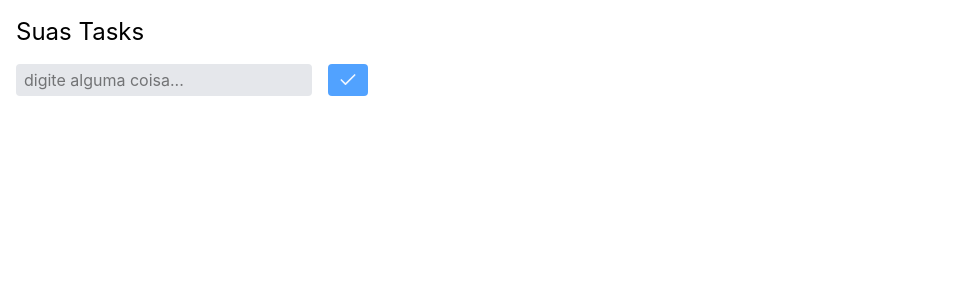
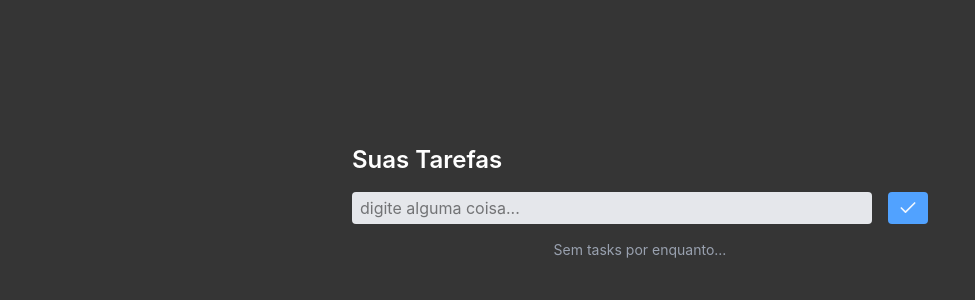
Before and after one commit to MarcioFilhoDev/suas-tasks, a React (Vite) app: page / in a window 1280 px wide. Shown: the top 300 px of the page, without its empty margins (0-975 px from the left). Built offline with nearby package versions, Linux system fonts and the light colour scheme.

Commit message:
style: alteração de cores no fundo e centralização

```diff
--- a/src/App.tsx
+++ b/src/App.tsx
@@ -47,8 +47,9 @@ export default function App() {
   }
 
   return (
-    <div className="p-4 flex flex-col w-96">
-      <h1 className="text-2xl">Suas Tasks</h1>
+    <div className="p-4 flex items-center justify-center mt-[10%]">
+      <div className="w-xl">
+        <h1 className="text-2xl text-white font-semibold">Suas Tarefas</h1>
 
         <form
           onSubmit={(e) => handleSaveTask(e)}
@@ -69,11 +70,16 @@ export default function App() {
           </button>
         </form>
 
+        {tasks.length > 0 ? (
+          <div className="bg-white p-4 mt-4 rounded">
             {tasks.map((task, index) => (
-        <ul key={index} className="pt-4 flex flex-row justify-between">
-          <li>- {task}</li>
+              <ul
+                key={index}
+                className="bg-gray-200 rounded border border-gray-400 px-4 py-2 flex flex-row justify-between"
+              >
+                <li>{task}</li>
 
-          <div className="flex flex-col gap-2">
+                <div className="flex  gap-2">
                   <button
                     className="bg-rose-400 hover:bg-rose-500 transition-colors px-2.5 py-1 rounded text-rose-50"
                     onClick={() => excluirTask(task)}
@@ -94,5 +100,14 @@ export default function App() {
               </ul>
             ))}
           </div>
+        ) : (
+          <div>
+            <h1 className="text-gray-400 text-center text-sm mt-4">
+              Sem tasks por enquanto...
+            </h1>
+          </div>
+        )}
+      </div>
+    </div>
   );
 }
--- a/src/index.css
+++ b/src/index.css
@@ -1,4 +1,8 @@
 @import "tailwindcss";
+
+body {
+  background-color: #353535;
+}
 
 button {
   cursor: pointer;
```
Lines whose indentation alone changed are shown as unchanged.
